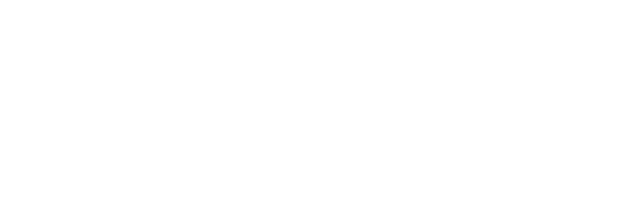
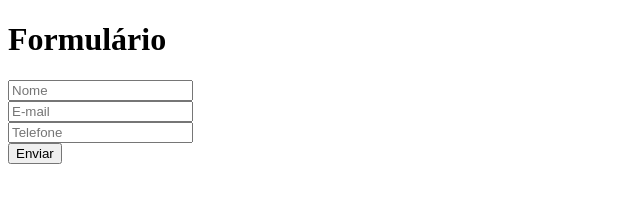
Before and after one commit to Wellinton-A/curso_ebac_frontend, a plain HTML site: page index.html in a window 1280 px wide. Shown: the whole page, without its empty margins (0-640 px from the left). Drawn offline with Linux system fonts and the light colour scheme.

Commit message:
Adicionando informações para cadastro

```diff
--- a/index.html
+++ b/index.html
@@ -4,9 +4,20 @@
     <meta charset="UTF-8">
     <meta http-equiv="X-UA-Compatible" content="IE=edge">
     <meta name="viewport" content="width=device-width, initial-scale=1.0">
-    <title>Document</title>
+    <title>Formulário Inscrição</title>
 </head>
 <body>
-
+    <h1>Formulário</h1>
+    <Form>
+        <input type="text"  placeholder="Nome">
+            <br>
+        <input type="email" placeholder="E-mail">
+            <br>
+        <Input type="tel" placeholder="Telefone" ></Input>
+            <br>
+        <button type="submit">
+            Enviar
+        </button>
+    </Form>
 </body>
 </html>
```
